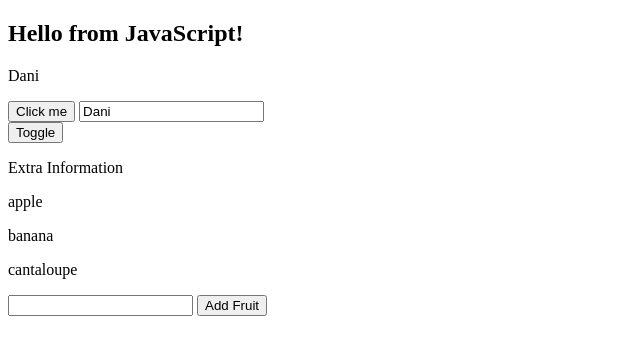
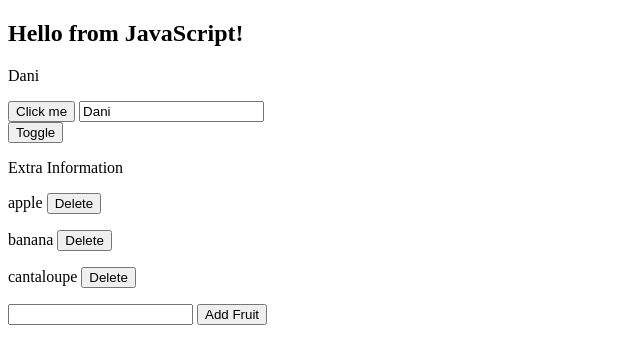
Before and after one commit to danimal-crossing/vuejs-practice, a plain HTML site: page index.html in a window 1280 px wide. Shown: the whole page, without its empty margins (0-640 px from the left). Drawn offline with nearby package versions, Linux system fonts and the light colour scheme.

```diff
--- a/index.html
+++ b/index.html
@@ -17,7 +17,7 @@
       <p v-if="showExtraInformation">Extra Information</p>
     </div>
     <div v-for="fruit in fruits">
-      <p>{{ fruit }}</p>
+      <p>{{ fruit }} <button v-on:click="deleteFruit(fruit)">Delete</button></p>
     </div>
     <input type="text" v-model="newFruit">
     <button v-on:click="addNewFruit()">Add Fruit</button>
--- a/index.js
+++ b/index.js
@@ -14,6 +14,12 @@
     addNewFruit: function () {
       this.fruits.push(this.newFruit);
       this.newFruit = "";
+    },
+    deleteFruit: function (fruit) {
+      // find index of the string 'apple'
+      var index = this.fruits.indexOf(fruit)
+      // splice out that index
+      this.fruits.splice(index, 1);
     }
   }
 });
```
